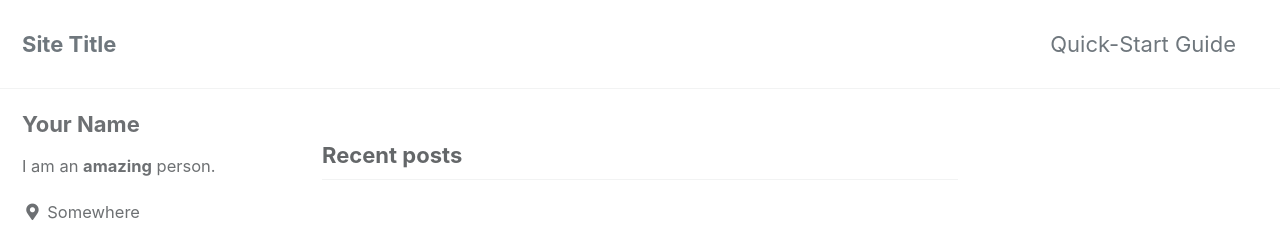
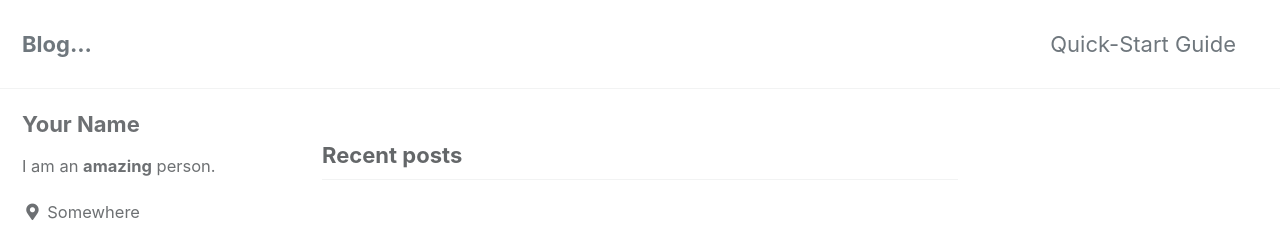
Before and after one commit to sohee-yu/sohee-yu.github.io, a Jekyll site: the page built from index.html, in a window 1280 px wide. Shown: the top 225 px of the page. Built offline with Jekyll 4.4.1, drawn with Linux system fonts in a browser that asks for light colours; cached includes are drawn as plain includes; the list of posts is cut into pages by our own code.

Commit message:
no message

```diff
--- a/_config.yml
+++ b/_config.yml
@@ -21,12 +21,12 @@ title_separator          : "-"
 subtitle                 : # site tagline that appears below site title in masthead
 name                     : "Your Name"
 description              : "An amazing website."
-url                      : # the base hostname & protocol for your site e.g. "https://mmistakes.github.io"
+url                      : "https://sohee-yu.github.io"# the base hostname & protocol for your site e.g. "https://mmistakes.github.io"
 baseurl                  : # the subpath of your site, e.g. "/blog"
 repository               : # GitHub username/repo-name e.g. "mmistakes/minimal-mistakes"
 teaser                   : # path of fallback teaser image, e.g. "/assets/images/500x300.png"
 logo                     : # path of logo image to display in the masthead, e.g. "/assets/images/88x88.png"
-masthead_title           : # overrides the website title displayed in the masthead, use " " for no title
+masthead_title           : "Blog..."# overrides the website title displayed in the masthead, use " " for no title
 # breadcrumbs            : false # true, false (default)
 words_per_minute         : 200
 comments:
```
